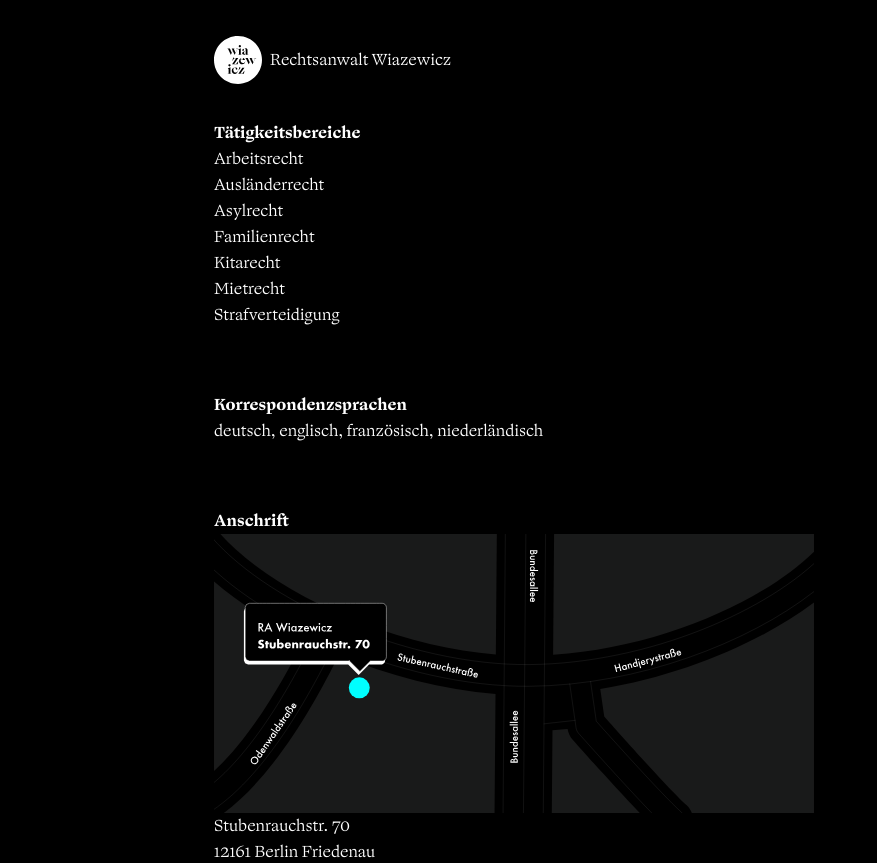
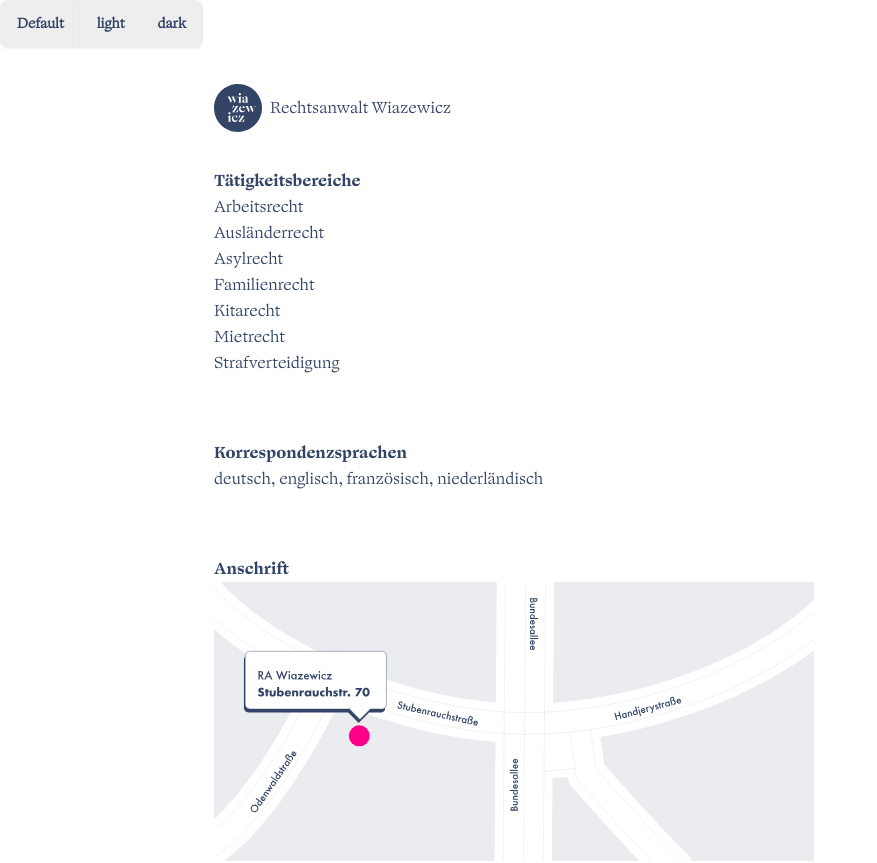
Before and after one commit to dreadbeard11/ra-wiazewicz, a Next.js app: page / in a window 1280 px wide. Shown: the top 863 px of the page, without its empty margins (0-877 px from the left). Built offline with nearby package versions, Linux system fonts and the light colour scheme.

Commit message:
Update layout.tsx
added color switcher

```diff
--- a/src/app/layout.tsx
+++ b/src/app/layout.tsx
@@ -59,8 +59,13 @@ export default function RootLayout({
         <meta name="theme-color" content="#000" />
         <link rel="alternate" type="application/rss+xml" href="/feed.xml" />
       </head>
-      <body data-theme="darkx">
+      <body>
+        <div className="join">
+  <input type="radio" name="theme-buttons" className="btn theme-controller join-item" aria-label="Default" value="default"/>
+  <input type="radio" name="theme-buttons" className="btn theme-controller join-item" aria-label="light" value="light"/>
+  <input type="radio" name="theme-buttons" className="btn theme-controller join-item" aria-label="dark" value="darkx"/>
 
+</div>
 
           <div className="min-h-screen">{children}</div>
 
```
